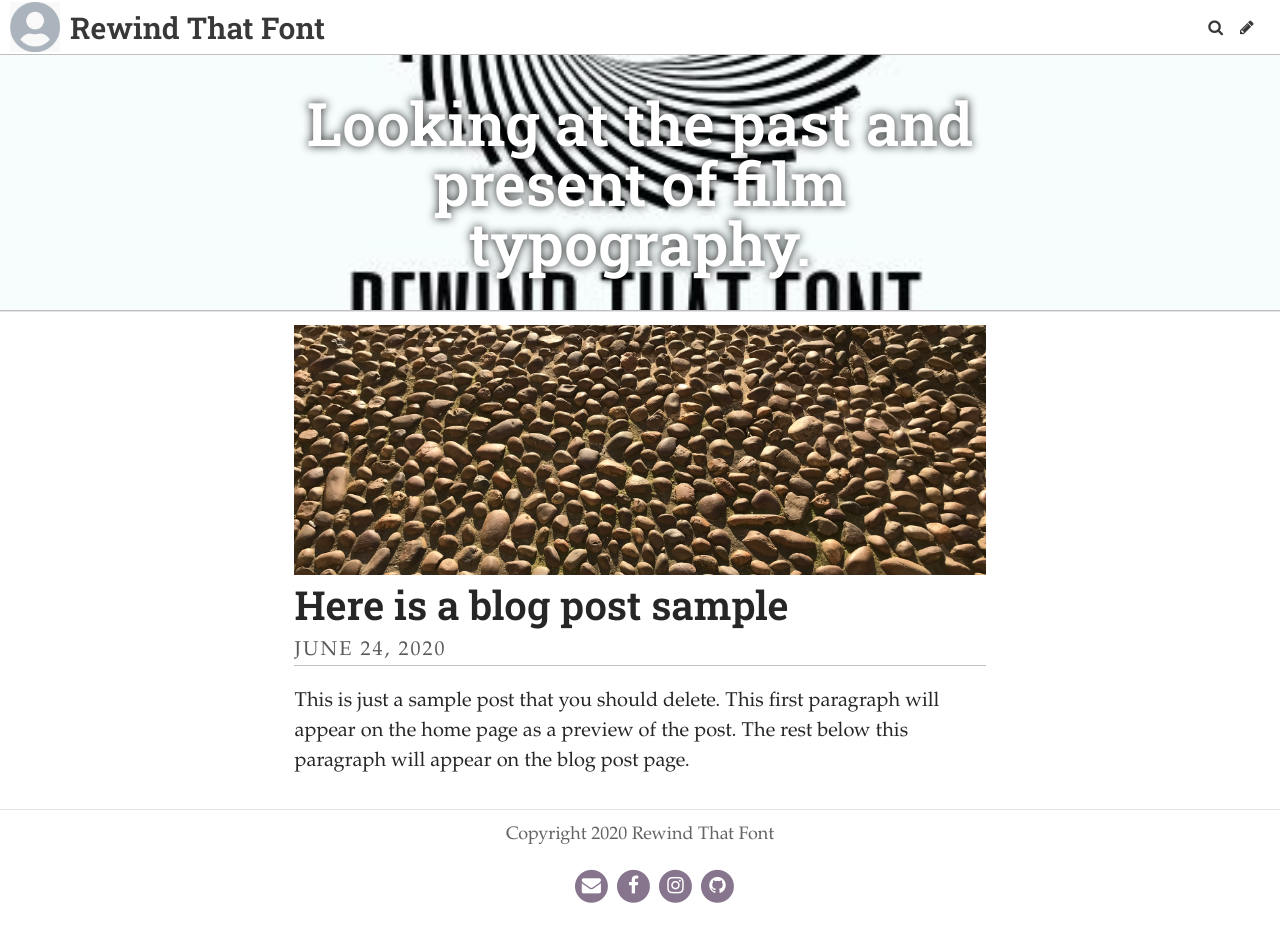
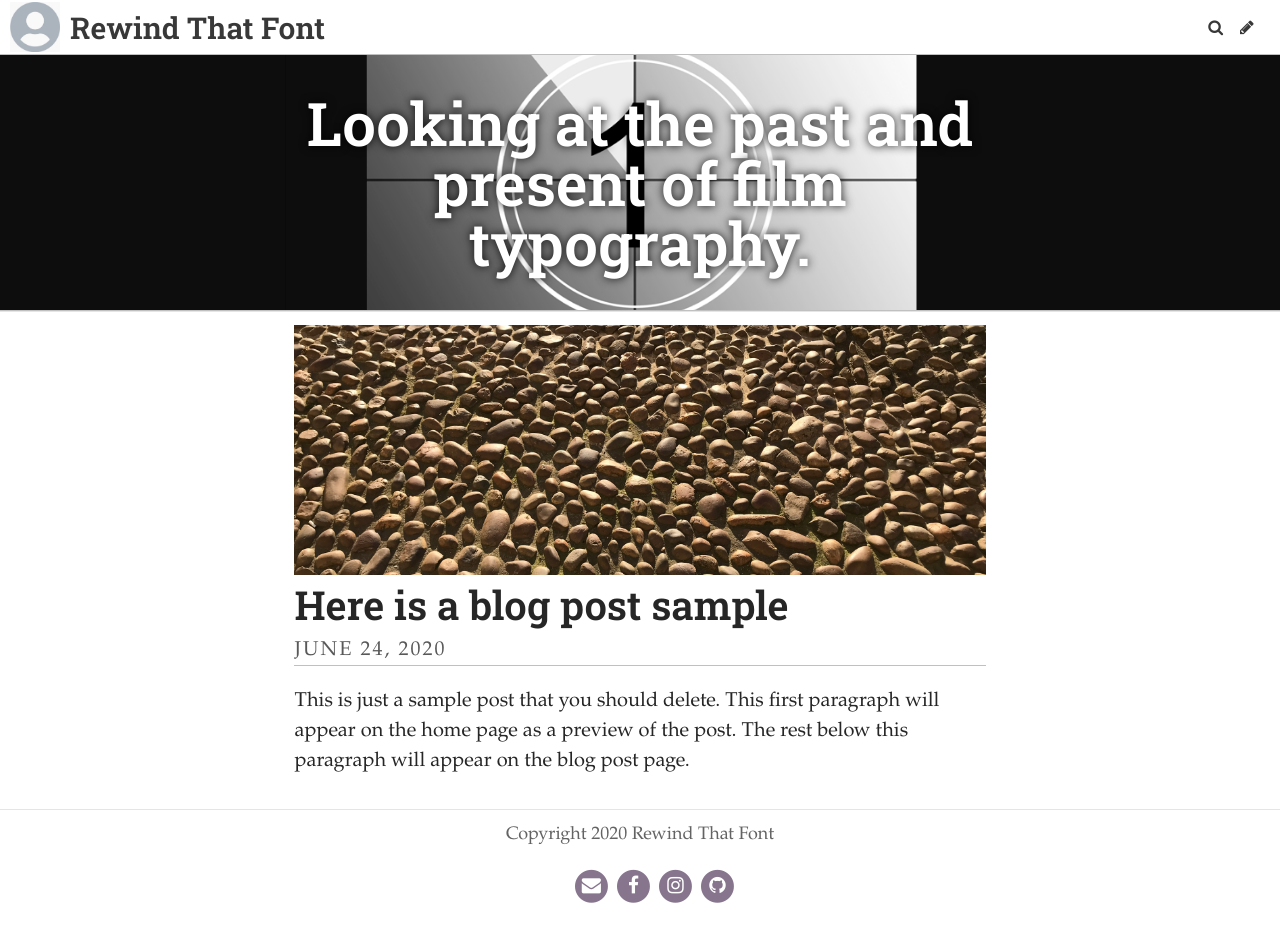
Before and after one commit to hrmcneil3/rewind, a Jekyll site: the page built from index.html, in a window 1280 px wide. Built offline with Jekyll 4.4.1, drawn with Linux system fonts in a browser that asks for light colours; some web fonts are replaced; the list of posts is cut into pages by our own code.

Commit message:
Update Settings “general”

```diff
--- a/_data/settings.yml
+++ b/_data/settings.yml
@@ -3,7 +3,7 @@ description: A blog taking a look back at the most unforgettable and iconic
   typography throughout the timeline of film.
 header_text: "Looking at the past and present of film typography. "
 footer_text: Copyright 2020 Rewind That Font
-header_feature_image: ../uploads/black-event-photographer-logo.jpg
+header_feature_image: ../uploads/film-career.png
 bannerheight: 20vmax
 logo: /uploads/logo.jpg
 favicon: /uploads/favicon.ico
```
Also changed, not shown: uploads/film-career.png (added).
